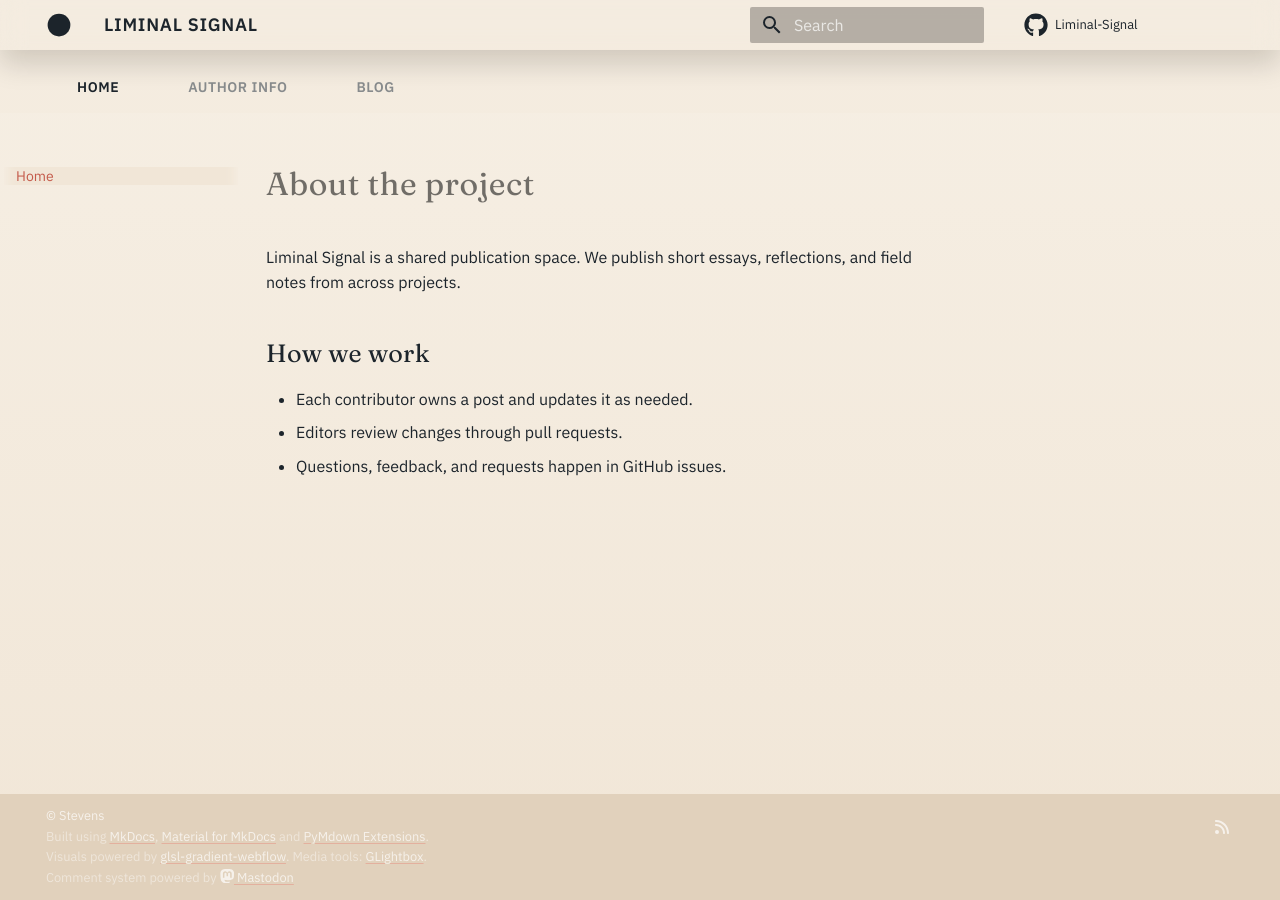
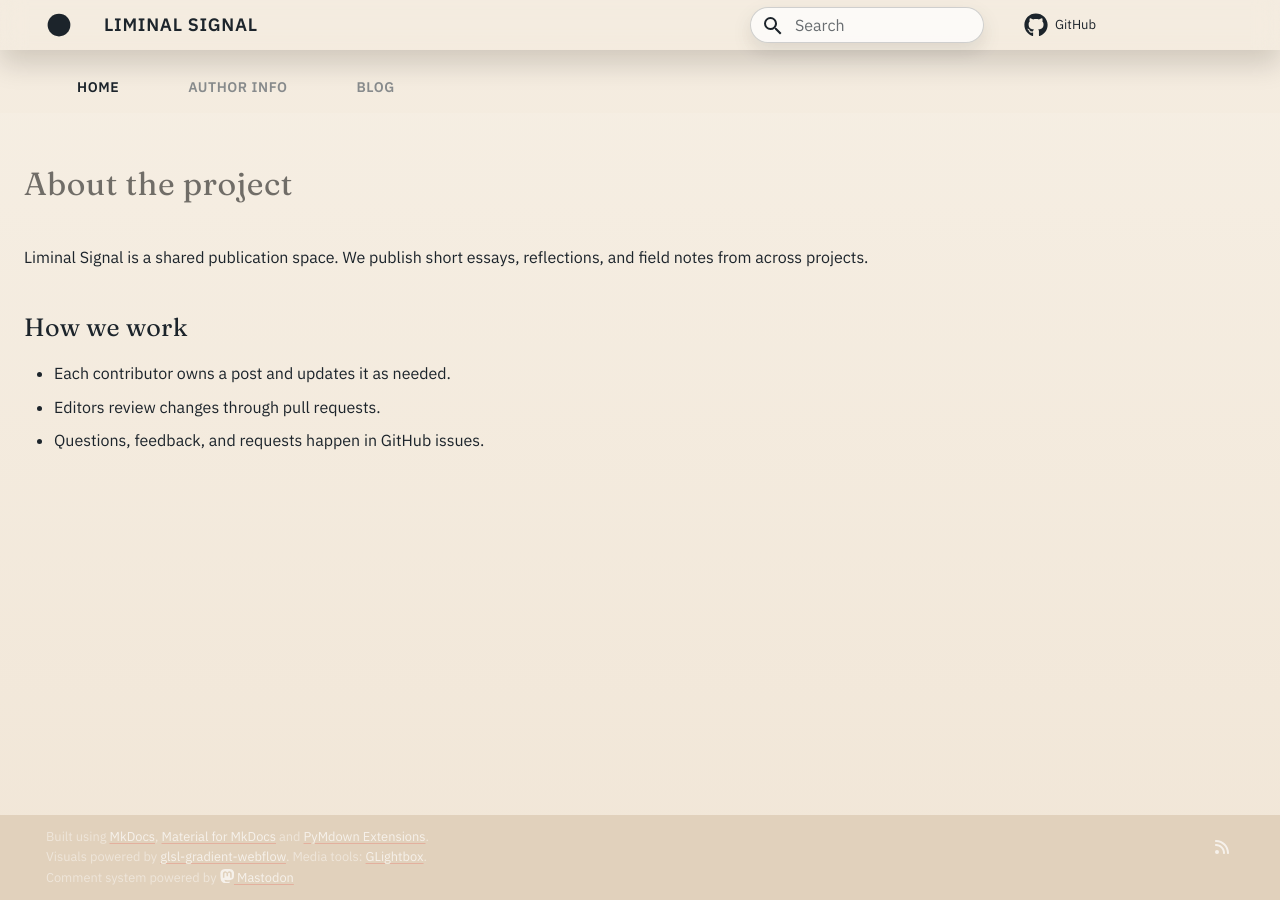
Before and after one commit to Liminal-Signal/liminal-signal.github.io, an MkDocs documentation site: the page built from docs/index.md, in a window 1280 px wide. Built offline with MkDocs 1.6.1 and Material for MkDocs 9.7.7, drawn with Linux system fonts in a browser that asks for light colours.

Commit message:
chore: hide sidebar elements and enhance search form styles in CSS; update mkdocs.yml to remove copyright and repo name

```diff
--- a/docs/assets/css/extra.css
+++ b/docs/assets/css/extra.css
@@ -65,6 +65,12 @@ body {
 }
 
 @media screen and (min-width: 60em) {
+  .md-sidebar--primary,
+  .md-sidebar--secondary,
+  .md-sidebar--post {
+    display: none;
+  }
+
   .md-main__inner {
     margin-left: 0;
     grid-template-columns: 1fr;
@@ -80,6 +86,51 @@ body {
   background: rgba(241, 230, 215, 0.36);
   backdrop-filter: blur(12px);
   box-shadow: 0 14px 28px rgba(18, 12, 8, 0.16);
+}
+
+.md-search__form {
+  border-radius: 999px;
+  border: 1px solid rgba(28, 36, 43, 0.2);
+  background: rgba(255, 255, 255, 0.74);
+  box-shadow: 0 8px 20px rgba(12, 16, 20, 0.1);
+  transition: border-color 0.2s ease, box-shadow 0.2s ease, background 0.2s ease;
+}
+
+.md-search__form:focus-within {
+  border-color: rgba(196, 90, 74, 0.62);
+  box-shadow: 0 0 0 3px rgba(196, 90, 74, 0.16);
+  background: rgba(255, 255, 255, 0.92);
+}
+
+.md-search__input {
+  color: var(--studio-ink);
+  font-family: var(--studio-font-sans);
+}
+
+.md-search__input::placeholder {
+  color: rgba(28, 36, 43, 0.66);
+}
+
+.md-search__icon {
+  color: rgba(28, 36, 43, 0.72);
+}
+
+.md-search__output {
+  margin-top: 0.4rem;
+  border-radius: 14px;
+  border: 1px solid rgba(28, 36, 43, 0.14);
+  background: rgba(255, 255, 255, 0.95);
+  box-shadow: 0 16px 34px rgba(12, 16, 20, 0.18);
+}
+
+.md-search-result__meta {
+  color: var(--studio-ink-muted);
+}
+
+@media (max-width: 48em) {
+  .md-search__form {
+    border-radius: 14px;
+  }
 }
 
 .md-tabs {
@@ -121,6 +172,18 @@ body {
   letter-spacing: 0.04em;
   text-transform: uppercase;
   font-weight: 700;
+}
+
+@media (max-width: 48em) {
+  .md-header__source .md-source__repository,
+  .md-nav__source .md-source__repository {
+    display: none;
+  }
+
+  .md-header__source .md-source,
+  .md-nav__source .md-source {
+    padding-inline: 0.35rem;
+  }
 }
 
 .md-nav__title {
@@ -174,6 +237,16 @@ body.mdx-cursor-hidden * {
 .md-typeset a:hover {
   color: var(--studio-accent-strong);
   text-decoration-color: rgba(196, 90, 74, 0.55);
+}
+
+.md-post__action .md-button {
+  color: #2b241d;
+  border-color: rgba(43, 36, 29, 0.34);
+}
+
+.md-post__action .md-button:hover {
+  color: #1f1914;
+  border-color: rgba(31, 25, 20, 0.42);
 }
 
 .md-typeset hr {
--- a/mkdocs.yml
+++ b/mkdocs.yml
@@ -44,9 +44,6 @@ site_url: 'https://liminal-signal.github.io/'
 # | - https://www.mkdocs.org/user-guide/configuration/#copyright                                           |
 # |                                                                                                        |
 # +--------------------------------------------------------------------------------------------------------+
-copyright: |
-  &copy; Stevens
-
 # +--------------------------------------------------------------------------------------------------------+
 # |                                                                                                        |
 # | The base folder to use.                                                                                |
@@ -82,7 +79,6 @@ nav:
 # | - https://www.mkdocs.org/user-guide/configuration/#edit_uri                                            |
 # |                                                                                                        |
 # +--------------------------------------------------------------------------------------------------------+
-repo_name: Liminal-Signal
 repo_url: https://github.com/Liminal-Signal/
 
 edit_uri: tree/master/docs # Uncomment to define a different URI/URL for the "edit" option
```
